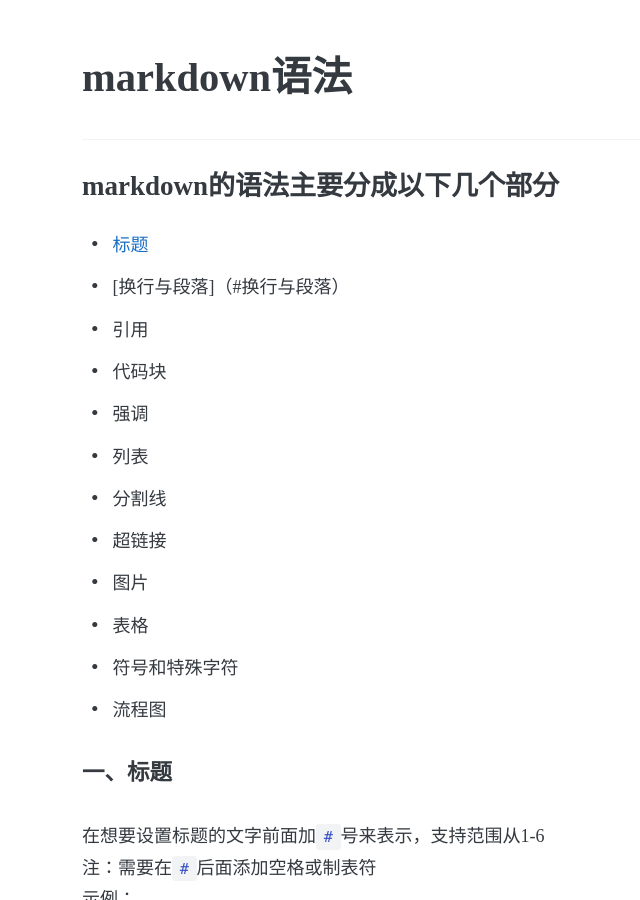
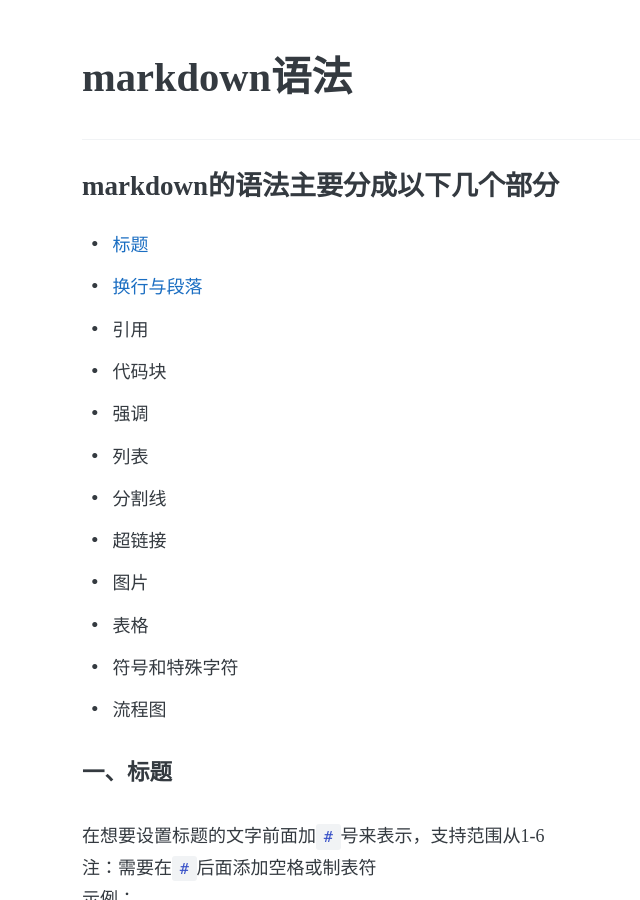
Before and after one commit to perfiffer/perfiffer.github.io, a Jekyll site: the page built from _posts/2019-04-16-markdown语法.md, in a window 1280 px wide and 900 px high. Shown: the whole window, without its empty margins (144-784 px from the left). Built offline with Jekyll 4.4.1, drawn with Linux system fonts in a browser that asks for light colours; some web fonts are replaced; comment, search, counter and statistics services are not loaded.

Commit message:
update blog

```diff
--- a/_posts/2019-04-16-markdown语法.md
+++ b/_posts/2019-04-16-markdown语法.md
@@ -7,7 +7,7 @@ comments: true
 ---
 ### markdown的语法主要分成以下几个部分
 * [标题](#title)
-* [换行与段落]（#换行与段落）
+* [换行与段落](#换行与段落)
 * 引用
 * 代码块
 * 强调
```
